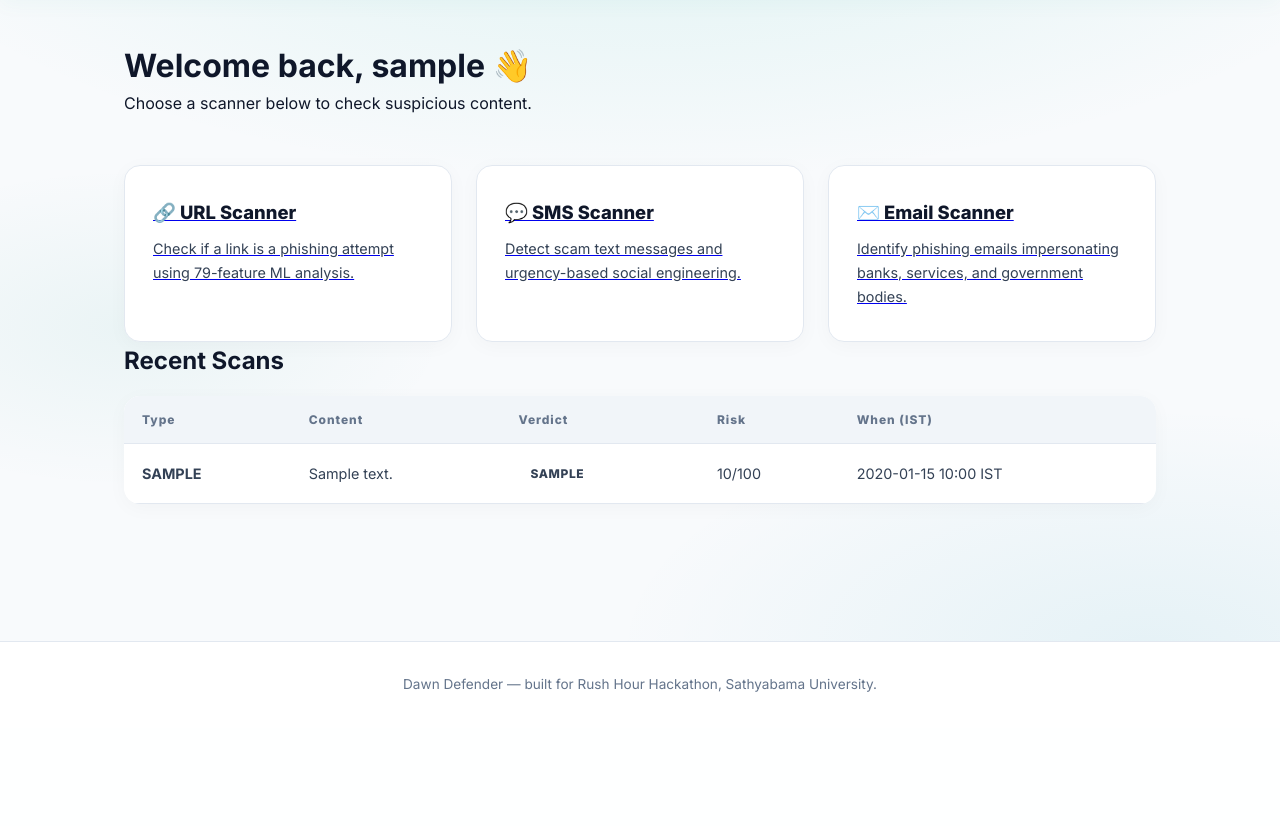
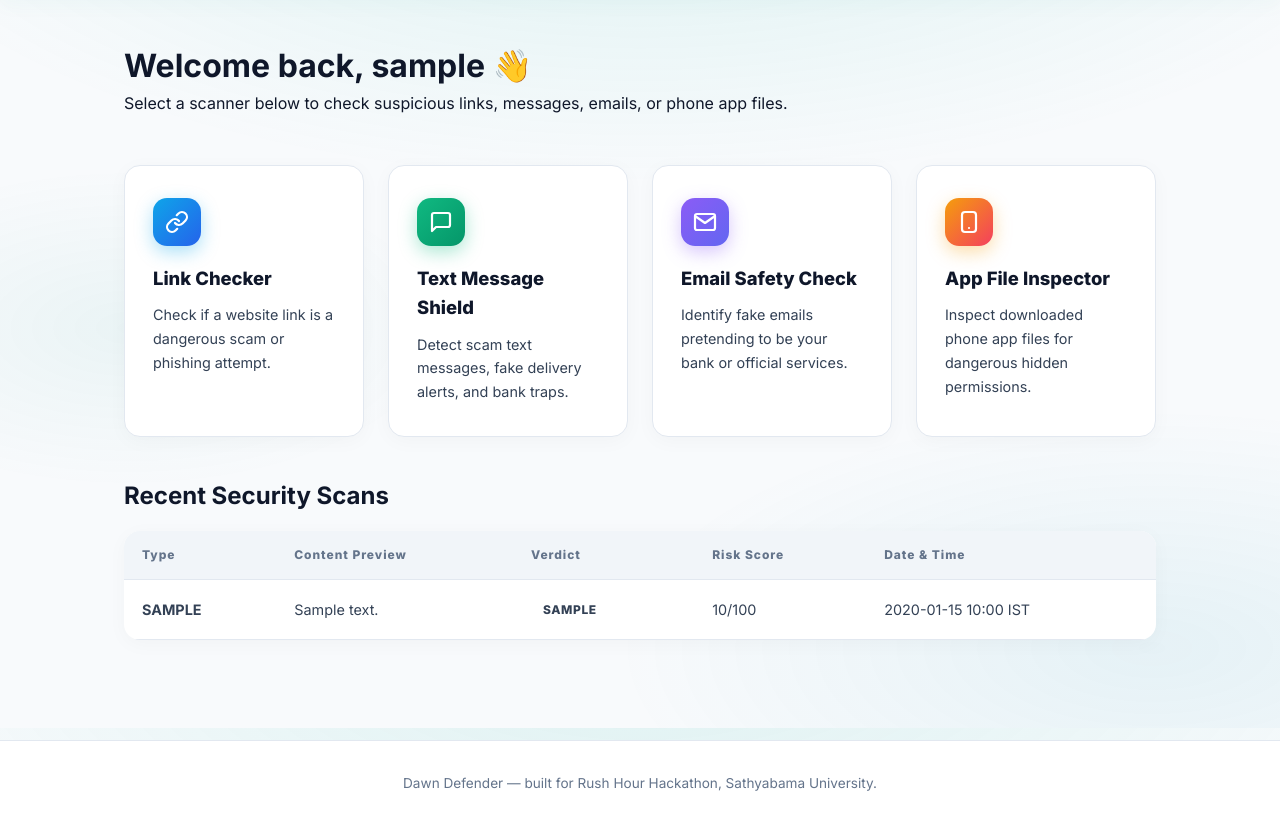
Before and after one commit to ssolomonprojects-collab/Dawn-Defender, a Flask app: page /dashboard in a window 1280 px wide. Shown: the part 72-898 px from the top of the page. Before the commit the page ends 764 px from the top, so only its background shows below. Run offline with Flask 3, Linux system fonts and the light colour scheme; a user stored in the database is signed in; tables that the repository leaves empty hold one stand-in row (values such as "Sample post").

Commit message:
ui: add vibrant gradient SVG logo badges for URL, SMS, Email, and APK scanners and remove all text underlines

```diff
--- a/app/static/css/style.css
+++ b/app/static/css/style.css
@@ -32,7 +32,7 @@
   --transition: 0.25s cubic-bezier(.4, 0, .2, 1);
 }
 
-/* ── RESET ─────────────────────────────────────────────────── */
+/* ── RESET & TEXT DECORATION CLEANUP ────────────────────────── */
 *, *::before, *::after {
   box-sizing: border-box;
   margin: 0;
@@ -41,6 +41,10 @@
 
 html {
   scroll-behavior: smooth;
+}
+
+a, a:hover, a:focus, .feature-link, .feature-link *, .brand, .nav-links a {
+  text-decoration: none !important;
 }
 
 body {
@@ -107,7 +111,7 @@ textarea:focus-visible {
   font-size: 1.25rem;
   font-weight: 800;
   color: var(--text);
-  text-decoration: none;
+  text-decoration: none !important;
   letter-spacing: -0.025em;
 }
 
@@ -131,7 +135,7 @@ textarea:focus-visible {
 
 .nav-links a {
   color: var(--text-sub);
-  text-decoration: none;
+  text-decoration: none !important;
   font-size: 0.9rem;
   font-weight: 600;
   padding: 9px 16px;
@@ -310,7 +314,7 @@ textarea:focus-visible {
   border-radius: var(--radius-sm);
   font-size: 0.95rem;
   font-weight: 700;
-  text-decoration: none;
+  text-decoration: none !important;
   cursor: pointer;
   border: none;
   transition: all var(--transition);
@@ -362,7 +366,7 @@ textarea:focus-visible {
   to { transform: rotate(360deg); }
 }
 
-/* ── FEATURE CARDS ─────────────────────────────────────────── */
+/* ── FEATURE CARDS & COLORFUL LOGO BADGES ──────────────────── */
 .feature-grid {
   display: grid;
   grid-template-columns: repeat(auto-fit, minmax(240px, 1fr));
@@ -379,6 +383,9 @@ textarea:focus-visible {
   position: relative;
   overflow: hidden;
   box-shadow: 0 4px 20px rgba(0, 0, 0, 0.03);
+  text-decoration: none !important;
+  display: flex;
+  flex-direction: column;
 }
 
 .feature-card::before {
@@ -393,11 +400,53 @@ textarea:focus-visible {
 .feature-card:hover {
   border-color: var(--teal-light);
   transform: translateY(-4px);
-  box-shadow: 0 12px 30px rgba(13, 148, 136, 0.12);
+  box-shadow: 0 14px 32px rgba(13, 148, 136, 0.14);
 }
 
 .feature-card:hover::before {
   opacity: 1;
+}
+
+/* Colorful Icon Badges */
+.feature-icon {
+  width: 48px;
+  height: 48px;
+  border-radius: 14px;
+  display: flex;
+  align-items: center;
+  justify-content: center;
+  margin-bottom: 18px;
+  transition: transform var(--transition);
+}
+
+.feature-icon svg {
+  width: 24px;
+  height: 24px;
+  color: #ffffff;
+}
+
+.feature-card:hover .feature-icon {
+  transform: scale(1.08);
+}
+
+.icon-url {
+  background: linear-gradient(135deg, #0ea5e9, #2563eb);
+  box-shadow: 0 6px 18px rgba(14, 165, 233, 0.35);
+}
+
+.icon-sms {
+  background: linear-gradient(135deg, #10b981, #059669);
+  box-shadow: 0 6px 18px rgba(16, 185, 129, 0.35);
+}
+
+.icon-email {
+  background: linear-gradient(135deg, #8b5cf6, #6366f1);
+  box-shadow: 0 6px 18px rgba(139, 92, 246, 0.35);
+}
+
+.icon-apk {
+  background: linear-gradient(135deg, #f59e0b, #f43f5e);
+  box-shadow: 0 6px 18px rgba(245, 158, 11, 0.35);
 }
 
 .feature-card h3 {
@@ -405,15 +454,14 @@ textarea:focus-visible {
   font-weight: 800;
   margin-bottom: 10px;
   color: var(--text);
-  display: flex;
-  align-items: center;
-  gap: 8px;
+  text-decoration: none !important;
 }
 
 .feature-card p {
   color: var(--text-sub);
   font-size: 0.9rem;
   line-height: 1.65;
+  text-decoration: none !important;
 }
 
 /* ── FORM CARDS (LOGIN & REGISTER) ─────────────────────────── */
@@ -501,12 +549,13 @@ textarea:focus-visible {
 
 .form-footer a {
   color: var(--teal);
-  text-decoration: none;
+  text-decoration: none !important;
   font-weight: 700;
 }
 
 .form-footer a:hover {
-  text-decoration: underline;
+  text-decoration: none !important;
+  color: var(--teal-dark);
 }
 
 /* ── SCAN CARDS & PAGES ────────────────────────────────────── */
--- a/app/templates/main/dashboard.html
+++ b/app/templates/main/dashboard.html
@@ -3,33 +3,60 @@
 {% block content %}
 
 <h1>Welcome back, {{ current_user.username }} 👋</h1>
-<p class="welcome-text">Choose a scanner below to check suspicious content.</p>
+<p class="welcome-text">Select a scanner below to check suspicious links, messages, emails, or phone app files.</p>
 
 <div class="feature-grid">
     <a href="{{ url_for('scan.scan_url') }}" class="feature-card feature-link">
-        <h3>🔗 URL Scanner</h3>
-        <p>Check if a link is a phishing attempt using 79-feature ML analysis.</p>
+        <div class="feature-icon icon-url">
+            <svg viewBox="0 0 24 24" fill="none" stroke="currentColor" stroke-width="2.2" stroke-linecap="round" stroke-linejoin="round">
+                <path d="M10 13a5 5 0 0 0 7.54.54l3-3a5 5 0 0 0-7.07-7.07l-1.72 1.71"/>
+                <path d="M14 11a5 5 0 0 0-7.54-.54l-3 3a5 5 0 0 0 7.07 7.07l1.71-1.71"/>
+            </svg>
+        </div>
+        <h3>Link Checker</h3>
+        <p>Check if a website link is a dangerous scam or phishing attempt.</p>
     </a>
     <a href="{{ url_for('scan.scan_sms') }}" class="feature-card feature-link">
-        <h3>💬 SMS Scanner</h3>
-        <p>Detect scam text messages and urgency-based social engineering.</p>
+        <div class="feature-icon icon-sms">
+            <svg viewBox="0 0 24 24" fill="none" stroke="currentColor" stroke-width="2.2" stroke-linecap="round" stroke-linejoin="round">
+                <path d="M21 15a2 2 0 0 1-2 2H7l-4 4V5a2 2 0 0 1 2-2h14a2 2 0 0 1 2 2z"/>
+            </svg>
+        </div>
+        <h3>Text Message Shield</h3>
+        <p>Detect scam text messages, fake delivery alerts, and bank traps.</p>
     </a>
     <a href="{{ url_for('scan.scan_email') }}" class="feature-card feature-link">
-        <h3>✉️ Email Scanner</h3>
-        <p>Identify phishing emails impersonating banks, services, and government bodies.</p>
+        <div class="feature-icon icon-email">
+            <svg viewBox="0 0 24 24" fill="none" stroke="currentColor" stroke-width="2.2" stroke-linecap="round" stroke-linejoin="round">
+                <path d="M4 4h16c1.1 0 2 .9 2 2v12c0 1.1-.9 2-2 2H4c-1.1 0-2-.9-2-2V6c0-1.1.9-2 2-2z"/>
+                <polyline points="22,6 12,13 2,6"/>
+            </svg>
+        </div>
+        <h3>Email Safety Check</h3>
+        <p>Identify fake emails pretending to be your bank or official services.</p>
+    </a>
+    <a href="{{ url_for('scan.scan_apk') }}" class="feature-card feature-link">
+        <div class="feature-icon icon-apk">
+            <svg viewBox="0 0 24 24" fill="none" stroke="currentColor" stroke-width="2.2" stroke-linecap="round" stroke-linejoin="round">
+                <rect x="5" y="2" width="14" height="20" rx="3" ry="3"/>
+                <line x1="12" y1="18" x2="12.01" y2="18"/>
+            </svg>
+        </div>
+        <h3>App File Inspector</h3>
+        <p>Inspect downloaded phone app files for dangerous hidden permissions.</p>
     </a>
 </div>
 
-<h2>Recent Scans</h2>
+<h2 style="margin-top: 40px;">Recent Security Scans</h2>
 {% if recent_scans %}
 <table class="scan-table">
     <thead>
         <tr>
             <th>Type</th>
-            <th>Content</th>
+            <th>Content Preview</th>
             <th>Verdict</th>
-            <th>Risk</th>
-            <th>When (IST)</th>
+            <th>Risk Score</th>
+            <th>Date & Time</th>
         </tr>
     </thead>
     <tbody>
@@ -40,15 +67,15 @@
             <td data-label="Verdict">
                 <span class="pill pill-{{ scan.verdict }}">{{ scan.verdict }}</span>
             </td>
-            <td data-label="Risk">{{ scan.risk_score }}/100</td>
-            <td data-label="When (IST)">{{ scan.formatted_time() }}</td>
+            <td data-label="Risk Score">{{ scan.risk_score }}/100</td>
+            <td data-label="Date & Time">{{ scan.formatted_time() }}</td>
         </tr>
         {% endfor %}
     </tbody>
 </table>
 {% else %}
 <div class="empty-state">
-    <p>No scans yet — try one of the scanners above!</p>
+    <p>No security scans yet — try one of the smart scanners above!</p>
 </div>
 {% endif %}
 
```
